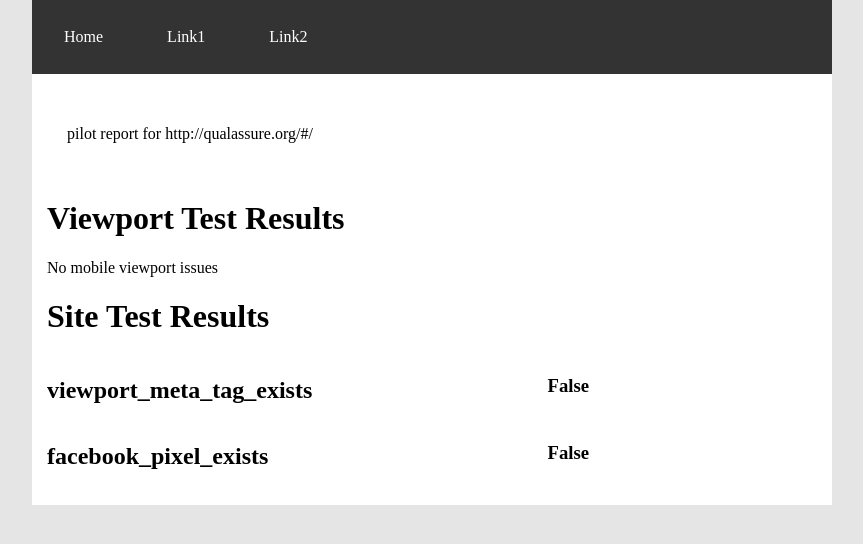
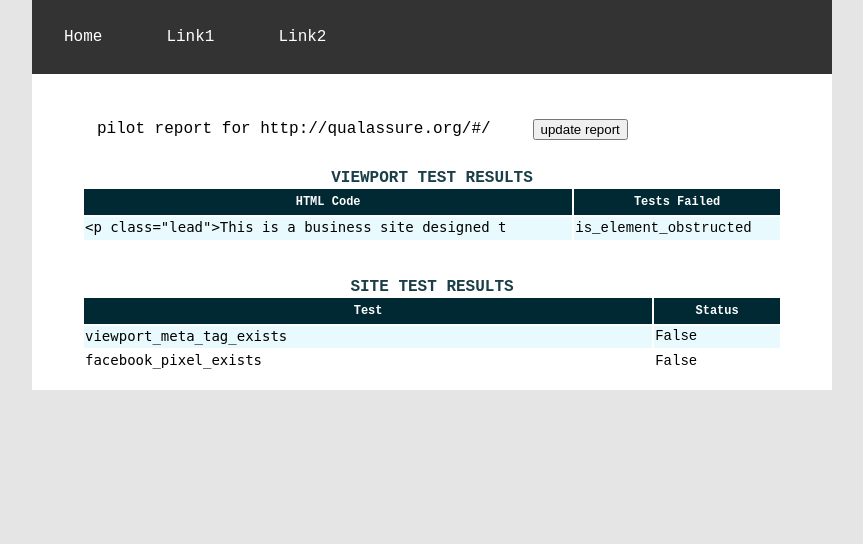
Before and after one commit to chadwickcheney/SeleniumTests, a Django app: page /assure/50/detail/ in a window 1280 px wide. Shown: the top 544 px of the page, without its empty margins (208-1071 px from the left). Run offline with Django 3.2, Linux system fonts and the light colour scheme; data comes from the database, SQL or seed files in the repository; both versions use the stored data as it was after the commit.

Commit message:
finished detail.html

```diff
--- a/assure/models.py
+++ b/assure/models.py
@@ -18,6 +18,7 @@ class Site(models.Model):
 class Pilot(models.Model):
     site = models.ForeignKey(Site, on_delete=models.CASCADE)
     current_rating = models.IntegerField()
+    pub_date = models.DateTimeField('date published')
 
     viewport_json = JSONField(default=[])
     site_json = JSONField(default=[])
--- a/assure/static/assure/style.css
+++ b/assure/static/assure/style.css
@@ -2,11 +2,13 @@ body{
   max-width: 800px;
   margin: auto;
   background-color: #e5e5e5;
+  font-family: "Courier New";
 }
 
 .content{
   background-color: #fff;
   padding: 15px;
+  align-items: center;
 }
 
 /*Navbar*/
@@ -72,16 +74,6 @@ body{
   display: flex;
 }
 
-.shadow{
-  box-shadow:inset 0 -15px 5px -16px #000;
-}
-
-.shadow .content{
-  position: relative; /* This protects the inner element from being blurred */
-  background-color: #fff;
-  padding: 20px;
-}
-
 .row{
   display: flex;
 }
@@ -92,6 +84,7 @@ body{
 
 .right{
   width: 35%;
+  float: right;
 }
 
 .results h1{
@@ -101,3 +94,79 @@ body{
 .url h1{
   font-size: 1.25em;
 }
+
+.details{
+  margin: auto;
+  width: 700px;
+}
+
+/*==================================================================
+[ Ver5 ]*/
+.table100.ver5 tbody tr:nth-child(even) {
+  background-color: #e9faff;
+}
+
+.table101{
+  width: 100%;
+}
+
+.table100.ver5 td {
+  font-size: 14px;
+  color: #000;
+  line-height: 1.4;
+  position: relative;
+}
+
+.table100.ver5 th {
+  font-family: "Courier New";
+  font-size: 12px;
+  color: #fff;
+  line-height: 2.0;
+
+  background-color: #002933;
+}
+
+.table100.ver5 .row100:hover td {
+  color: #fe3e64;
+}
+
+.table100.ver5 .hov-column-ver5 {color: #fe3e64;}
+.table100.ver5 .hov-column-ver5::before {
+  content: "";
+  display: block;
+  position: absolute;
+  width: 100%;
+  height: 100%;
+  top: 0;
+  left: 0;
+  pointer-events: none;
+  border-left: 1px solid #f2f2f2;
+  border-right: 1px solid #f2f2f2;
+}
+
+.table100.ver5 .hov-column-head-ver5 {
+  background-color: #1a3f48 !important;
+  color: #fe3e64;
+}
+
+.table100.ver5 .row100 td:hover {
+  color: #fe3e64;
+}
+
+.table100.ver5 .row100 td:hover:before {
+  content: "";
+  display: block;
+  position: absolute;
+  width: 100%;
+  height: 100%;
+  top: 0;
+  left: 0;
+  pointer-events: none;
+  border: 1px solid #fe3e64;
+}
+
+.table100 caption{
+  text-transform: uppercase;
+  font-weight: 800;
+  color: #1a3f48;
+}
--- a/assure/templates/assure/detail.html
+++ b/assure/templates/assure/detail.html
@@ -13,45 +13,68 @@
     </ul>
   </div>
     <div class="content">
+      <div class="details">
           {% if latest_report %}
-    <div class="shadow">
-      <div class="content">
+          <div class="content row">
+            <div class="left">
               <p>pilot report for {{ latest_report.site }}</p>
             </div>
+            <div class="right">
+              {% if form %}
+               <div class="address">
+                      <form method="post">
+                          {% csrf_token %}
+                          <div class="input">
+                              <div class="control">
+                                  <button type="submit" class="button is-info">
+                                      update report
+                                  </button>
                               </div>
-    <h1>Viewport Test Results</h1>
-      {% if latest_report.viewport.viewport_json.items %}
+                          </div>
+                      </form>
+                  </div>
+              {% endif %}
+            </div>
+          </div>
+          {% if latest_report.viewport_json.items %}
+          <div class="table100 ver5 m-b-110">
+            <table class="table101" data-veritabl="ver5">
+              <caption class="table100">Viewport Test Results</caption>
+              <tr class="row100">
+                <th>HTML Code</th>
+                <th>Tests Failed</th>
+              </tr>
             {% for key, value in latest_report.viewport_json.items %}
-        <div class="row results">
-          <div class="left">
-            <code>{{ key }}</code>
+                <tr class="row100">
+                  <td class="column100"><code>{{ key }}</code></td>
+                  <td class="column100">{{ value }}</td>
+                </tr>
+            {% endfor %}
+          </table>
         </div>
-        <div class="right">
-          <h3>{{ value }}</h3>
-        </div>
-        <br>
-        </div>
-        {% endfor %}
           {% else %}
             <p>No mobile viewport issues</p>
           {% endif %}
-
-      <h1>Site Test Results</h1>
+        <br><br>
+          <div class="table100 ver5 m-b-110">
+            <table class="table101" data-veritabl="ver5">
+              <caption class"table100">Site Test Results</caption>
+              <tr class="row100">
+                <th>Test</th>
+                <th>Status</th>
+              </tr>
           {% for key, value in latest_report.site_json.items %}
-      <div class="row results">
-        <div class="left">
-          <h2>{{ key }}</h2>
+              <tr class="row100">
+                <td class="column100"><code>{{ key }}</code></td>
+                <td class="column100">{{ value }}</td>
+              </tr>
+          {% endfor %}
+        </table>
       </div>
-        <div class="right">
-          <h3>{{ value }}</h3>
-        </div>
-        <br>
-      </div>
-      {% endfor %}
-
       {% else %}
         <p>No pilot reports</p>
       {% endif %}
     </div>
+  </div>
 </body>
 </html>
--- a/assure/views.py
+++ b/assure/views.py
@@ -52,26 +52,7 @@ class IndexView(generic.ListView):
                     print(pilot.current_rating)
                 except Pilot.DoesNotExist:
                     dictionary = self.creed.test_units(url=url)
-                    '''s_dictionary = {
-                        'Site':
-                        {
-                            'viewport_meta_tag_exists': False,
-                            'facebook_pixel_exists': False
-                        }}
-
-                    vp_dictionary = {
-                        'Viewport':
-                        {
-                            '<a action="replace" href="#/privacy">Privacy Statement</a>': 'is_element_text_blocked',
-                            '<h6>Dallas Weather: 8.85 F</h6>': 'is_element_text_blocked',
-                            '<p>© 2019 Site is Designed by Abhishek Duggal</p>': 'is_element_text_blocked',
-                            '<p>This site is fictional! Made only for demonstration and learning purposes</p>': 'is_element_text_blocked',
-                            '<br>': 'is_element_text_blocked',
-                            '<img src="/static/media/duggal_logo.b73926ee.png" alt="personal_logo" width="60px" height="50px">': 'is_element_text_blocked',
-                            '<img src="https://image.freepik.com/free-vector/professional-business-meeting_23-2147553518.jpg" alt="https://banner2.kisspng.com/20180411/jqw/kisspng-professional-business-organization-job-meeting-the-boss-baby-5acdb3967aa979.6219869415234302945024.jpg">': ['is_element_obstructed', 'is_element_text_blocked']
-                        }}'''
-
-                    pilot = Pilot(site=site,current_rating=9,viewport_json=dictionary['viewport'],site_json=dictionary['site'])
+                    pilot = Pilot(site=site,current_rating=9,pub_date=datetime.datetime.now(),viewport_json=dictionary['viewport'],site_json=dictionary['site'])
                     print(dictionary['viewport'])
                     print(dictionary['site'])
                     print(pilot.site)
@@ -99,17 +80,40 @@ class DetailView(generic.DetailView):
     model = Site
     template_name = 'assure/detail.html'
     context_object_name = 'latest_report'
+    fields = ['url']
+    form_class = PilotForm
+
+    def __init__(self):
+        self.webster = webster.Webster()
+        self.creed = creed.Main(self.webster)
 
     def get_context_data(self, **kwargs):
-        print("site:")
-        print(kwargs['object'])
         context = super().get_context_data(**kwargs)
         site=Site.objects.get(url__contains=kwargs['object'])
-        print(Site.objects.all())
-        print(Pilot.objects.all())
         pilot = Pilot.objects.get(site=site)
         context['latest_report'] = pilot
+        context.update({'form':self.form_class})
         return context
+
+    def post(self, request, pk):
+        if request.method == 'POST':
+            dictionary={}
+            site=''
+            pilot=''
+            form = PilotForm(request.POST)
+            try:
+                site=Site.objects.get(pk=pk)
+                pilot = Pilot.objects.get(site=site)
+            except Pilot.DoesNotExist:
+                pilot = Pilot(site=site)
+            finally:
+                dictionary = self.creed.test_units(url=pilot.site.url)
+                pilot.viewport_json=dictionary['viewport']
+                pilot.site_json=dictionary['site']
+                pilot.save()
+
+        return HttpResponseRedirect(reverse('assure:detail', args=(site.id,)))
+
 
 '''def detail(request, site_id):
     pilot = get_object_or_404(Pilot, pk=site_id)
```
Also changed, not shown: assure/web.py (+10 -6 lines), assure/migrations/0007_pilot_pub_date.py (added), db.sqlite3, 1 other file. Lines whose indentation alone changed are shown as unchanged.
